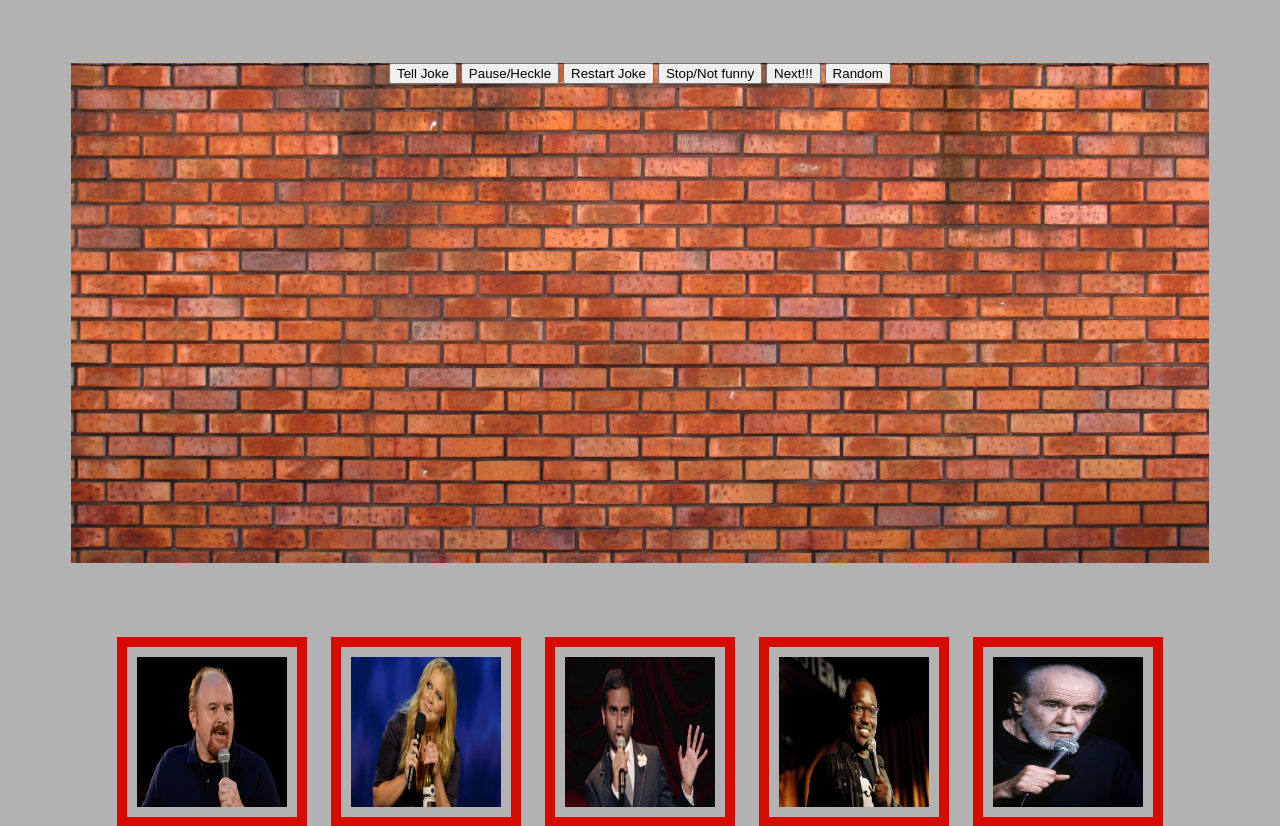
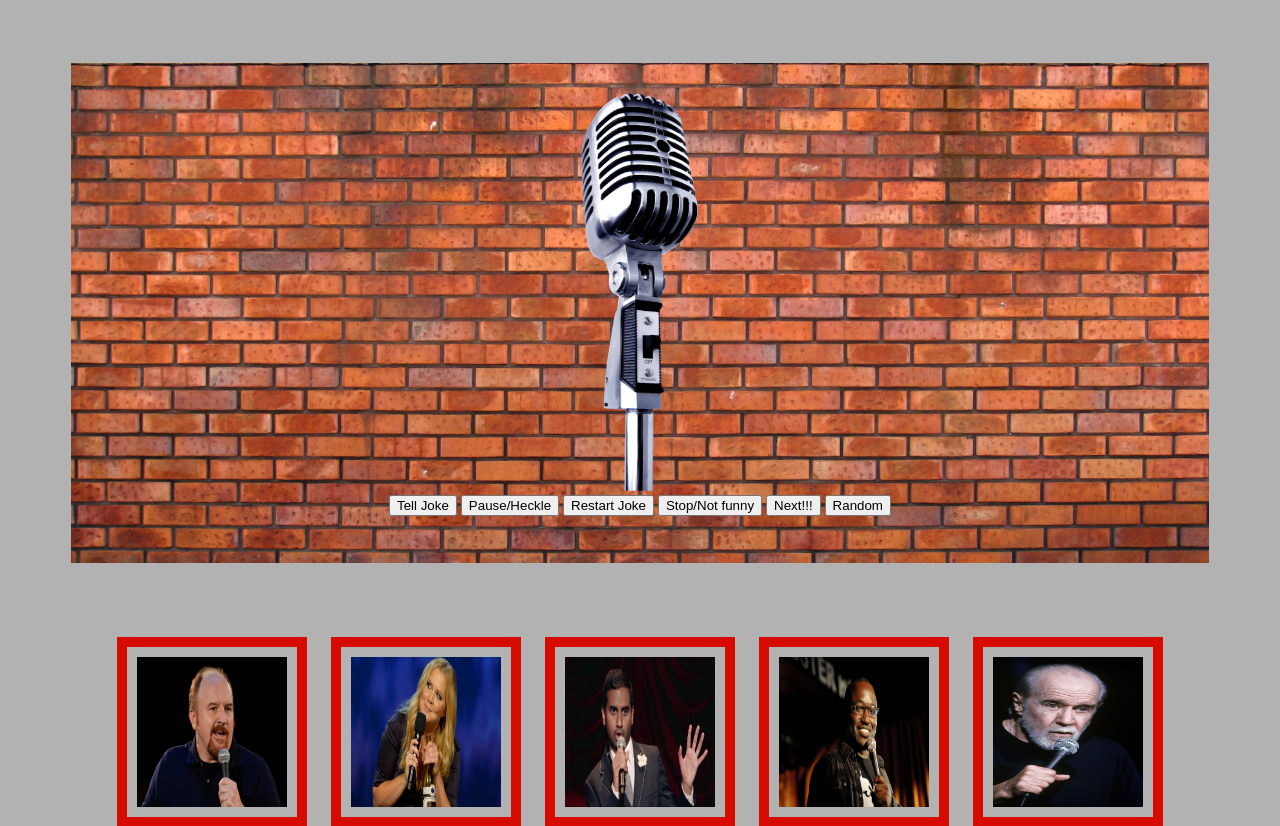
Before and after one commit to MichaelManwaring/theJukebox, a PHP site: page / in a window 1280 px wide. Shown: the part 99-925 px from the top of the page. Run offline with PHP 8.4, Linux system fonts and the light colour scheme; some libraries are stand-ins or nearby versions.

Commit message:
some style additions

```diff
--- a/css/main.css
+++ b/css/main.css
@@ -11,6 +11,9 @@ body {
   height: 500px;
   text-align: center; }
 
+#microphone {
+  width: 25%; }
+
 #louis, #amy, #aziz, #hannibal, #george, #drop_location {
   width: 150px;
   height: 150px;
--- a/index.html
+++ b/index.html
@@ -14,7 +14,7 @@
 	</header>
 	<div class="stage">
 		<div id='mic'></div>
-		<!-- <img src="images/microphone.png" id> -->
+		<img src="images/microphone.png" id="microphone">
 		<div id='controls'>
 		<button id="play_button" type="button">Tell Joke</button>
 		<button id="pause_button" type="button">Pause/Heckle</button>
--- a/js/jukebox.js
+++ b/js/jukebox.js
@@ -3,6 +3,7 @@ $(document).ready(function(){
 	function Jukebox () {
 		this.current_track = 0
 		this.all_tracks = ["leaving.mp3", "Daisy.mp3"]
+
 		this.playlist = [];
 		this.new_track = function () {
 			console.log("NEW")
--- a/stylesheets/main.scss
+++ b/stylesheets/main.scss
@@ -20,7 +20,9 @@ body{
 	height: 500px;
     text-align: center;
 }
-
+#microphone{
+	width: 25%;
+}
 %comedian_style {
     width:150px;
     height:150px;
```
Also changed, not shown: 1 other file.
